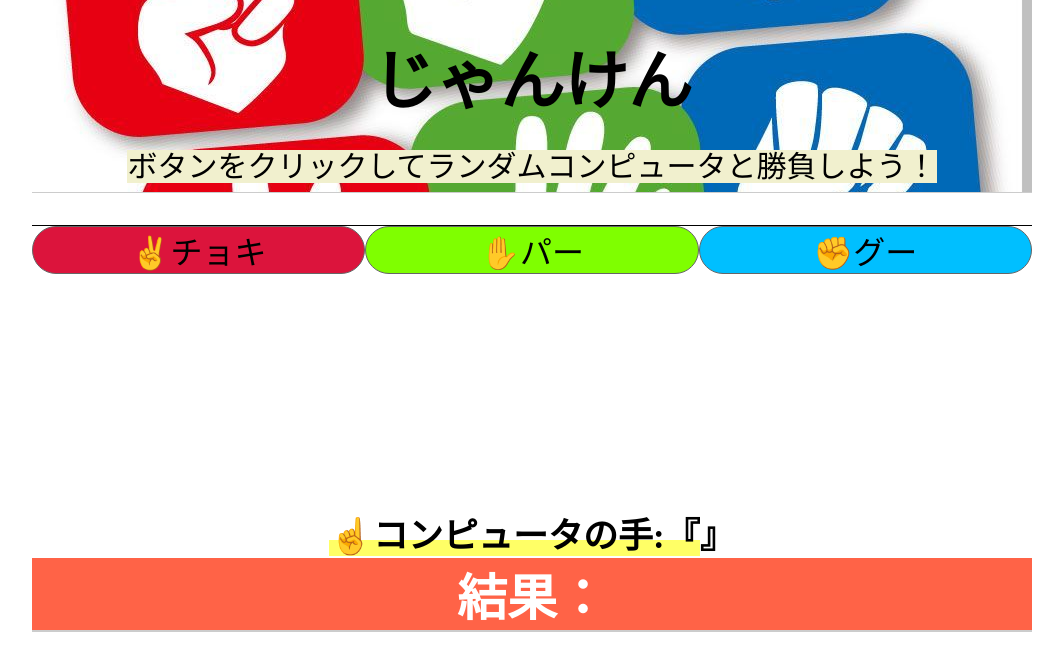
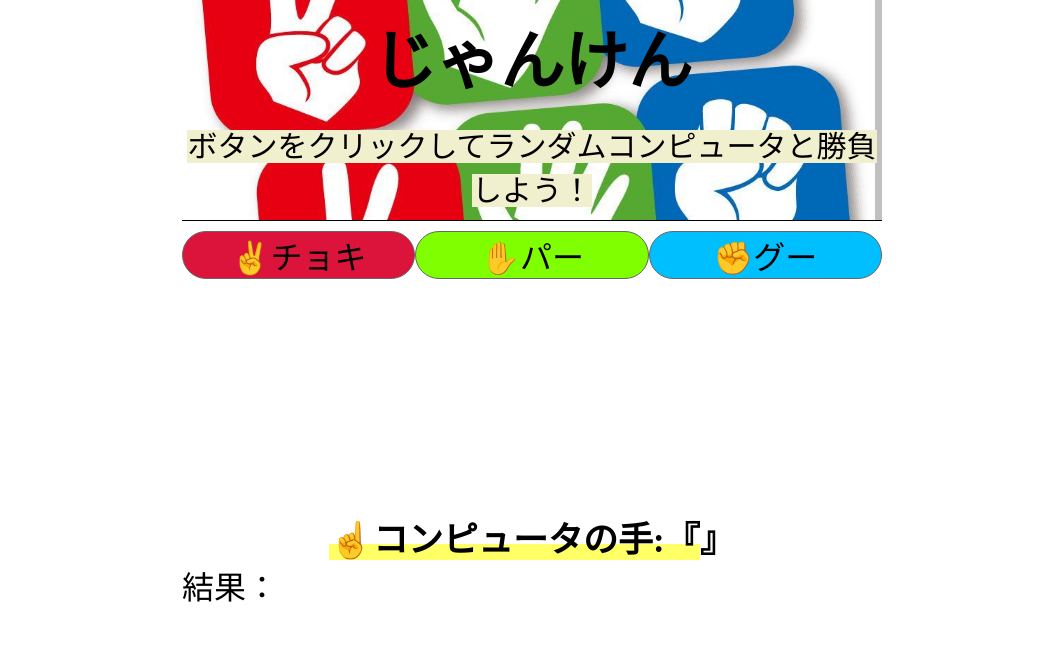
Before and after one commit to RaaanaD/prog, a PHP site: page /janken_tpl.html in a window 1280 px wide. Shown: the top 671 px of the page, without its empty margins (108-1171 px from the left). Run offline with PHP 8.4, Linux system fonts and the light colour scheme.

Commit message:
Update style.css

```diff
--- a/1回目/css/style.css
+++ b/1回目/css/style.css
@@ -1,6 +1,5 @@
-
 .body {
-    width: 1000px;
+    width: 700px;
     margin: 0 auto;
 }
 
@@ -21,12 +20,13 @@
     background: url(../img/titleback.jpeg);
     background-position: center;
     background-size: cover;
+    height: 220px;
 
 }
 
 header h1{
     text-align: center;
-    padding-top: 30px;
+    padding-top: 10px;
     margin-top: 0;
     margin-bottom: 20px;
 }
@@ -42,15 +42,12 @@
     margin: 10px auto;
     padding:0 0 10px 0;
     text-align: center;
-    border-bottom: 1px solid #ccc;
 }
 
-main{
-    border-bottom:1px solid #ccc;
-}
+
 footer{
     background-color: #fff;
-    border-bottom:1px solid #ccc;
+
     text-align: center;
 }
 
@@ -58,19 +55,20 @@
 p{
     font-size:200%;
     text-align: center;
-    border-bottom:1px solid #fff;
     height:80px;
     margin: 30px auto;
 }
 
 
 ul{
-    padding: 0;
+    padding: 10px 0 0 0;
     border-top: 1px solid #000000;
     display:table;  /* 定義 */
     table-layout: fixed;
     width:100%;
+    margin-top: 0;
 }
+
 li{
     list-style-type:none;
     border: 1px solid #666;
@@ -79,6 +77,7 @@
     cursor: pointer;
     text-align: center;
     border-radius: 50px;
+
 }
 
 
@@ -114,10 +113,19 @@
     background:linear-gradient(transparent 60%, #ff6 60%);
 }
 
-.d {
+.e {
     text-align: center;
     font-size:50px;
     color: white;
     font-weight: bold;
     background-color:tomato;
+    margin-bottom: 30px;
 }
+
+#shori {
+    display: none;
+}
+
+#lose {
+    display: none;
+}
```
